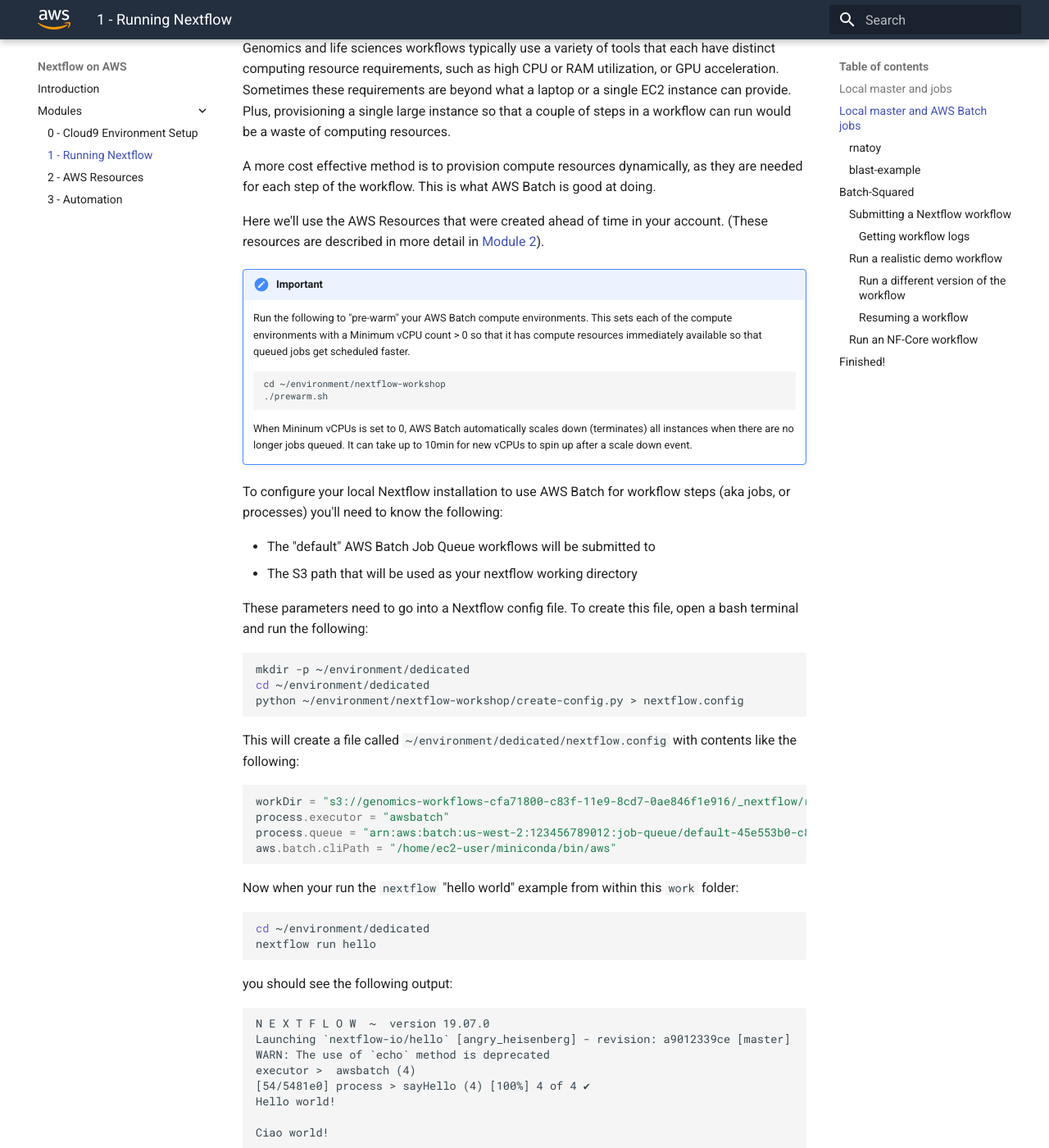
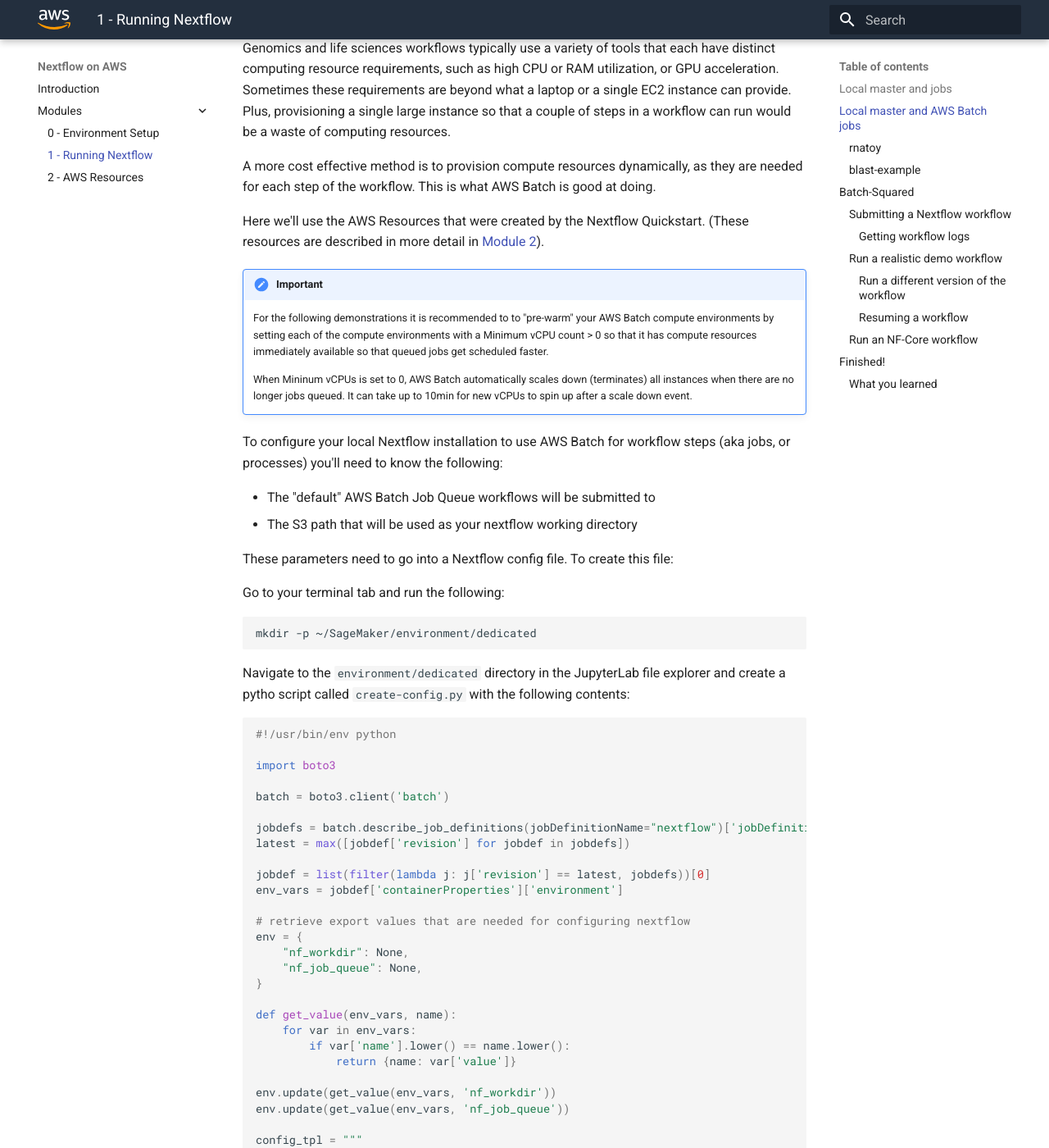
Before and after one commit to aws-samples/aws-genomics-nextflow-workshop, an MkDocs documentation site: the page built from docs/modules/module-1__running-nextflow.md, in a window 1280 px wide and 1400 px high, scrolled down 1032 px. Shown: the whole window at 82% size. Built offline with MkDocs 1.6.1 and Material for MkDocs 9.7.7, drawn with Linux system fonts in a browser that asks for light colours; some of the changed text lies outside the part shown.

Commit message:
refactor for using biotech blueprint and sagemaker

````diff
--- a/docs/modules/module-1__running-nextflow.md
+++ b/docs/modules/module-1__running-nextflow.md
@@ -10,13 +10,13 @@ There are a several ways to run Nextflow:
 
 ## Local master and jobs
 
-You can run Nextflow workflows entire on a single compute instance.  This can either be your local laptop, or a remote server like an EC2 instance.  In this workshop, your AWS Cloud9 Environment simulates this scenario.
+You can run Nextflow workflows entirely on a single compute instance.  This can either be your local laptop, or a remote server like an EC2 instance.  In this workshop, your SageMaker Notebook instance simulates this scenario.
 
 In a bash terminal, type the following:
 
 ```bash
-mkdir -p ~/environment/local
-cd ~/environment/local
+mkdir -p ~/SageMaker/environment/local
+cd ~/SageMaker/environment/local
 nextflow run hello
 ```
 
@@ -30,13 +30,10 @@ Sometimes these requirements are beyond what a laptop or a single EC2 instance c
 A more cost effective method is to provision compute resources dynamically, as they are needed for each step of the workflow.
 This is what AWS Batch is good at doing.
 
-Here we'll use the AWS Resources that were created ahead of time in your account.  (These resources are described in more detail in [Module 2](./module-2__aws-resources.md)).
+Here we'll use the AWS Resources that were created by the Nextflow Quickstart.  (These resources are described in more detail in [Module 2](./module-2__aws-resources.md)).
 
 !!! important
-    Run the following to "pre-warm" your AWS Batch compute environments.  This sets each of the compute environments with a Minimum vCPU count > 0 so that it has compute resources immediately available so that queued jobs get scheduled faster.
-
-        cd ~/environment/nextflow-workshop
-        ./prewarm.sh
+    For the following demonstrations it is recommended to to "pre-warm" your AWS Batch compute environments by setting each of the compute environments with a Minimum vCPU count > 0 so that it has compute resources immediately available so that queued jobs get scheduled faster.
 
     When Mininum vCPUs is set to 0, AWS Batch automatically scales down (terminates) all instances when there are no longer jobs queued.  It can take up to 10min for new vCPUs to spin up after a scale down event.
 
@@ -45,28 +42,73 @@ To configure your local Nextflow installation to use AWS Batch for workflow step
 * The "default" AWS Batch Job Queue workflows will be submitted to
 * The S3 path that will be used as your nextflow working directory
 
-These parameters need to go into a Nextflow config file.
-To create this file, open a bash terminal and run the following:
+These parameters need to go into a Nextflow config file.  To create this file:
+
+Go to your terminal tab and run the following:
 
 ```bash
-mkdir -p ~/environment/dedicated
-cd ~/environment/dedicated
-python ~/environment/nextflow-workshop/create-config.py > nextflow.config
+mkdir -p ~/SageMaker/environment/dedicated
 ```
 
-This will create a file called `~/environment/dedicated/nextflow.config` with contents like the following:
+Navigate to the `environment/dedicated` directory in the JupyterLab file explorer and create a pytho script called `create-config.py` with the following contents:
+
+```python
+#!/usr/bin/env python
+
+import boto3
+
+batch = boto3.client('batch')
+
+jobdefs = batch.describe_job_definitions(jobDefinitionName="nextflow")['jobDefinitions']
+latest = max([jobdef['revision'] for jobdef in jobdefs])
+
+jobdef = list(filter(lambda j: j['revision'] == latest, jobdefs))[0]
+env_vars = jobdef['containerProperties']['environment']
+
+# retrieve export values that are needed for configuring nextflow
+env = {
+    "nf_workdir": None,
+    "nf_job_queue": None,
+}
+
+def get_value(env_vars, name):
+    for var in env_vars:
+        if var['name'].lower() == name.lower():
+            return {name: var['value']}
+
+env.update(get_value(env_vars, 'nf_workdir'))
+env.update(get_value(env_vars, 'nf_job_queue'))
+
+config_tpl = """
+workDir = "{nf_workdir}"
+process.executor = "awsbatch"
+process.queue = "{nf_job_queue}"
+aws.batch.cliPath = "/home/ec2-user/miniconda/bin/aws"
+"""
+
+print(config_tpl.format(**env).strip())
+```
+
+go to your terminal tab and run the following:
+
+```bash
+cd ~/SageMaker/environment/dedicated
+python create-config.py > ~/SageMaker/environment/dedicated/nextflow.config
+```
+
+This will create a file called `~/SageMaker/environment/dedicated/nextflow.config` with contents like the following:
 
 ```groovy
-workDir = "s3://genomics-workflows-cfa71800-c83f-11e9-8cd7-0ae846f1e916/_nextflow/runs"
+workDir = "s3://<s3-bucket-name>/_nextflow/runs"
 process.executor = "awsbatch"
-process.queue = "arn:aws:batch:us-west-2:123456789012:job-queue/default-45e553b0-c840-11e9-bb02-02c3ece5f9fa"
+process.queue = "arn:aws:batch:us-west-2:123456789012:job-queue/<default-job-queue-name>"
 aws.batch.cliPath = "/home/ec2-user/miniconda/bin/aws"
 ```
 
-Now when your run the `nextflow` "hello world" example from within this `work` folder:
+Now when your run the `nextflow` "hello world" example from within this folder:
 
 ```bash
-cd ~/environment/dedicated
+cd ~/SageMaker/environment/dedicated
 nextflow run hello
 ```
 
@@ -100,21 +142,39 @@ executor >  awsbatch (4)
 
 which indicates that workflow processes were run remotely as AWS Batch Jobs and not on the local instance.
 
-Try running some of Nextflow's other demo pipelines:
+!!! note
+    If you get an error like the following:
+
+        Access Denied (Service: Amazon S3; Status Code: 403; Error Code: AccessDenied; ...
+
+    You'll need to edit the `Nextflow-JupyterRole-*` in IAM to allow read/write access to the S3 URI specified in `workDir` in your `nextflow.config` file.
+
+Next, try running some of Nextflow's other demo pipelines:
 
 ### rnatoy
 
+A simple RNAseq example
+
 ```bash
-cd ~/environment/dedicated
+cd ~/SageMaker/environment/dedicated
 nextflow run rnatoy
 ```
 
+Source: [https://github.com/nextflow-io/rnatoy]()
+
 ### blast-example
 
+An example of running BLAST
+
 ```bash
-cd ~/environment/dedicated
+cd ~/SageMaker/environment/dedicated
 nextflow run blast-example
 ```
+
+Source: [https://github.com/nextflow-io/blast-example]()
+
+!!! info
+    A unique feature of Nextflow is that it can run workflows directly from Git repositories. The `hello`, `rnatoy`, and `blast-example` workflows are all public repositories on Github. You can also access private Git repositories hosted on Gitlab, BitBucket, and Gitea. See [Nextflow's documentation](https://www.nextflow.io/docs/latest/sharing.html) for more info.
 
 ## Batch-Squared
 
@@ -150,12 +210,13 @@ When jobs are complete (either FAILED or SUCCEEDED) you can check the logs gener
 You can also use the AWS CLI to submit workflows.  For example, to run the `nextflow` "hello" workflow, type the following into a bash terminal:
 
 ```bash
-HIGHPRIORITY_JOB_QUEUE=$(aws --region $AWS_REGION batch describe-job-queues | jq -r .jobQueues[].jobQueueName | grep highpriority)
+WORKFLOW_NAME=hello
+HIGHPRIORITY_JOB_QUEUE=$(aws batch describe-job-queues | jq -r .jobQueues[].jobQueueName | grep highpriority)
 aws batch submit-job \
   --job-definition nextflow \
-  --job-name nf-workflow-hello \
+  --job-name nf-workflow-$WORKFLOW_NAME \
   --job-queue $HIGHPRIORITY_JOB_QUEUE \
-  --container-overrides command=hello
+  --container-overrides command=$WORKFLOW_NAME
 ```
 
 You should get a response like:
@@ -171,29 +232,43 @@ which contains the AWS Batch JobId you can use to track progress of the workflow
 
 You can also simplify the command by wrapping it in a bash script that gathers key information automatically.
 
+In the terminal type:
+
+```bash
+mkdir -p ~/SageMaker/environment/batch-squared
+touch ~/SageMaker/environment/batch-squared/submit.sh
+chmod +x ~/SageMaker/environment/batch-squared/submit.sh
+```
+
+Navigate to the `environment/batch-squared` directory in the JupyterLab file explorer, open the `submit.sh` file, and paste in the following contents:
+
 ```bash
 #!/bin/bash
 
 # Helper script for submitting nextflow workflows to Batch-squared architecture
 # Workflows are submitted to the first "highpriority" Batch Job Queue found in
 # in the default AWS region configured for the user.
-#
-# Usage:
-# submit-workflow.sh WORKFLOW_NAME (file://OVERRIDES_JSON | (CONTAINER_ARGS ...))
-#
-# Examples:
-# submit-workflow.sh hello file://hello.overrides.json
-# submit-workflow.sh hello hello
+
+PROG=$0
+USAGE=$(cat <<_USAGE
+Usage:
+    $PROG WORKFLOW_NAME (file://OVERRIDES_JSON | (CONTAINER_ARGS ...))
+
+Examples:
+    $PROG hello file://hello.overrides.json
+    $PROG hello hello
+    $PROG project user/project --foo --bar ...
+_USAGE
+)
+
+if [ "$#" -lt 1 ]; then
+    echo "$USAGE"
+    exit 1
+fi
 
 WORKFLOW_NAME=$1  # custom name for workflow
 shift
 PARAMS=("$@")     # args or path to json file for job overrides, e.g. file://path/to/overrides.json
-
-# assume that the default region is set as a global environment variable
-# alternatively get it using `aws configure get default.region`
-if [ -z "$AWS_REGION" ]; then
-    AWS_REGION=`aws configure get default.region`
-fi
 
 if [[ ${PARAMS[0]} == file://* ]]; then
     # user provided a file path to an overrides json
@@ -207,7 +282,7 @@ else
 fi
 
 # get the name of the high-priority queue
-HIGHPRIORITY_JOB_QUEUE=$(aws --region $AWS_REGION batch describe-job-queues | jq -r .jobQueues[].jobQueueName | grep highpriority)
+HIGHPRIORITY_JOB_QUEUE=$(aws batch describe-job-queues | jq -r .jobQueues[].jobQueueName | grep highpriority)
 
 if [ -z "$HIGHPRIORITY_JOB_QUEUE" ]; then
     echo "no highpriority job queue found"
@@ -218,7 +293,6 @@ fi
 # command is printed to stdout for debugging
 COMMAND=$(cat <<EOF
 aws batch submit-job \
-    --region $AWS_REGION \
     --job-definition nextflow \
     --job-name nf-workflow-${WORKFLOW_NAME} \
     --job-queue ${HIGHPRIORITY_JOB_QUEUE} \
@@ -230,20 +304,20 @@ echo $COMMAND
 ${COMMAND}
 ```
 
-Output from this script would look like this:
+Using this script to submit the `hello` workflow would look like this:
 
 ```bash
-cd ~/environment/nextflow-workshop
-./submit-workflow.sh hello hello
+cd ~/SageMaker/environment/batch-squared
+./submit.sh hello hello
 
-# aws batch submit-job --region us-west-2 --job-definition nextflow --job-name nf-workflow-hello --job-queue highpriority-45e553b0-c840-11e9-bb02-02c3ece5f9fa --container-overrides command='hello'
+# aws batch submit-job --job-definition nextflow --job-name nf-workflow-hello --job-queue highpriority-45e553b0-c840-11e9-bb02-02c3ece5f9fa --container-overrides command='hello'
 # {
 #     "jobName": "nf-workflow-hello",
 #     "jobId": "ecb9a154-92a9-4b9f-99d5-f3071acb7768"
 # }
 ```
 
-Try submitting `rnatoy` and `blast-example` workflows to the Batch-squared architecture.
+Now try submitting `rnatoy` and `blast-example` workflows to the Batch-squared architecture.
 
 #### Getting workflow logs
 
@@ -270,7 +344,7 @@ Here is the source code for a demo workflow that converts FASTQ files to VCF usi
 To submit this workflow you can use the script you created above:
 
 ```bash
-cd ~/environment/nextflow-workshop
+cd ~/SageMaker/environment/batch-squared
 ./submit-workflow.sh demo \
   wleepang/demo-genomics-workflow-nextflow
 ```
@@ -288,7 +362,7 @@ When calling a workflow from a Git repository (such as GitHub), you can also run
 The following will call a version of the demo workflow that uses dynamic parallelism to call variants on chromosomes 19-22 simultaneously.
 
 ```bash
-cd ~/environment/nextflow-workshop
+cd ~/SageMaker/environment/batch-squared
 ./submit-workflow.sh demo-parallel \
   wleepang/demo-genomics-workflow-nextflow -r dynamic-parallelism --chromosomes chr19,chr20,chr21,chr22
 ```
@@ -300,7 +374,7 @@ When this workflow reaches the variant call step, it will spawn 4 simultaneous j
 If your workflow stops midway through, you can restart it from where you left off with the `-resume` flag.  This is useful when developing a workflow, allowing you to "cache" the results of long running steps.
 
 ```bash
-cd ~/environment/nextflow-workshop
+cd ~/SageMaker/environment/batch-squared
 ./submit-workflow.sh demo \
   wleepang/demo-genomics-workflow -resume (<session-name>|<session-id>)
 ```
@@ -316,7 +390,7 @@ The steps below runs the nf-core/rnaseq workflow against data from the 1000 Geno
 You can do this directly from the command line with:
 
 ```bash
-cd ~/environment/nextflow-workshop
+cd ~/SageMaker/environment/batch-squared
 ./submit-workflow.sh rnaseq \
   nf-core/rnaseq \
     --reads 's3://pwyming-demo-data/secondary-analysis/fastq/demo/NIST7035_R{1,2}_trim_samp-0p1.fastq.gz' \
@@ -345,7 +419,7 @@ EOF
 Submit the workflow using:
 
 ```bash
-cd ~/environment/nextflow-workshop
+cd ~/SageMaker/environment/batch-squared
 ./submit-workflow.sh rnaseq file://rnaseq.parameters.json
 ```
 
@@ -354,10 +428,16 @@ This workflow takes approximately 20min to complete.
 Try running several instances of this workflow to see how AWS Batch scales:
 
 ```bash
-cd ~/environment/nextflow-workshop
+cd ~/SageMaker/environment/batch-squared
 for ((i=0;i<20;i++)); do ./submit-workflow.sh rnaseq-${i} file://rnaseq.parameters.json; done
 ```
 
 ## Finished!
 
 If you've reached this point without issue, CONGRATULATIONS! You have successfully run several Nextflow workflows with scalable, AWS Batch-Squared, architecture!
+
+### What you learned
+
+* There are three ways to run Nextflow, each with different levels of interactivity, compute power, and scalability
+* Nextflow provides a lot of flexibility with where workflow definitions are stored and where they are ultimately run. Because you can source workflows directly from Git repositories, you can incorporate DevOps principles (like continuous integration and continuous deployment) into your workflow development
+* The Nextflow community provides a lot of resources to help you develop your bioinformatics pipelines - even if you are just getting started
--- a/mkdocs.yml
+++ b/mkdocs.yml
@@ -2,10 +2,9 @@ site_name: Nextflow on AWS
 nav:
 - Introduction: index.md
 - Modules:
-  - 0 - Cloud9 Environment Setup: modules/module-0__cloud9-environment.md
+  - 0 - Environment Setup: modules/module-0__sagemaker-environment.md
   - 1 - Running Nextflow: modules/module-1__running-nextflow.md
   - 2 - AWS Resources: modules/module-2__aws-resources.md
-  - 3 - Automation: modules/module-3__automation.md
 
 extra_css: [extra.css]
 extra_javascript: [extra.js]
````
Also changed, not shown: docs/index.md (+3 -10 lines), docs/modules/module-0__sagemaker-environment.md (added, +57 -0 lines), 2 other files.
